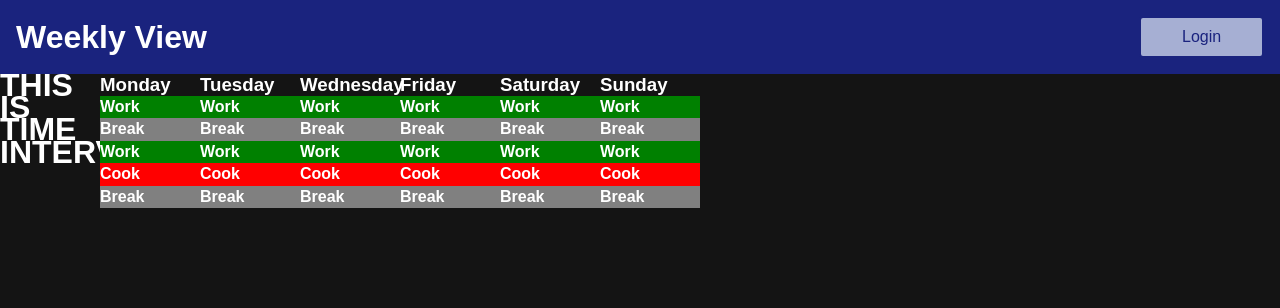
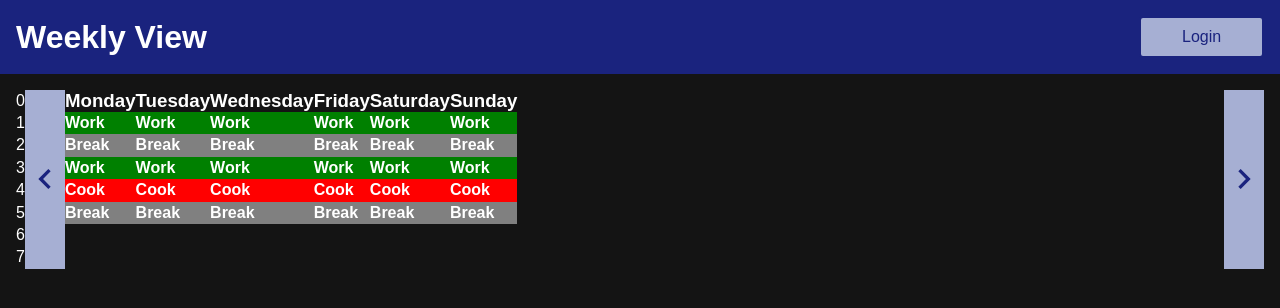
Before and after one commit to rachelrly/weekly-view-client, a Next.js app: page /calendar in a window 1280 px wide. Shown: the top 308 px of the page. Built offline with nearby package versions, Linux system fonts and the light colour scheme.

Commit message:
calendar structured proporly with components

```diff
--- /dev/null
+++ b/components/SafeCalendarView.js
@@ -0,0 +1,24 @@
+import React from 'react'
+import SwitchDayButton from './SwitchDayButton'
+import {MdKeyboardArrowLeft, MdKeyboardArrowRight} from 'react-icons/md'
+import CalendarDay from './CalendarDay'
+
+export default function SafeCalendarView({days}){
+    //if screen is small, hide some days
+    //create ref to track current items showing
+    const changeDays = (direction) => {
+        return direction == 'left'
+        ? ()=>{}
+        : ()=>{}
+    }
+
+    return (
+        <div className='calendar-display-wrapper'>
+            <SwitchDayButton Icon={MdKeyboardArrowLeft} changeDays={()=>changeDays('left')}/>
+                <div className='calendar-days-wrapper'>
+                {days.map((d, idx) => <CalendarDay  key={idx} {...d}/>)}
+                </div>
+            <SwitchDayButton Icon={MdKeyboardArrowRight} changeDays={()=>changeDays('right')}/>
+        </div>
+    )
+}
--- /dev/null
+++ b/components/SwitchDayButton.js
@@ -0,0 +1,11 @@
+import React from 'react'
+
+export default function SwitchDayButton({Icon, changeDays}){
+    return (
+        <div
+            onClick={changeDays}
+            className='calendar-side-button'>
+            <Icon className='side-button-icon'/>
+        </div>
+    )
+}
--- a/components/TimeIntervals.js
+++ b/components/TimeIntervals.js
@@ -1,13 +1,14 @@
-import React from 'react'
+import React, {Fragment} from 'react'
 
-export default function TimeInterval(){
+export default function TimeInterval({timeSlots=[0, 1, 2, 3, 4, 5, 6, 7]}){
 
 //this should return a list of all the
 //time intervals for the users waking hours
+    const interval = time => <div className='interval-item-wrapper'><span>{time}</span></div>
 
     return(
-        <div>
-            <h1>THIS IS TIME INTERVAL</h1>
+        <div className='calendar-hours-wrapper'>
+            {timeSlots.map(t => interval(t))}
         </div>
     )
 }
--- a/components/WeeklyCalendar.js
+++ b/components/WeeklyCalendar.js
@@ -1,18 +1,17 @@
-import React from 'react'
-import CalendarDay from './CalendarDay'
+import React, {Fragment} from 'react'
 import TimeInterval from './TimeIntervals'
 import data from './fake-data.json'
+import SafeCalendarView from './SafeCalendarView'
 
 export default function WeeklyCalendar(){
     //loop through calendar, pass into calendar day
     //create grid with x cols and 8 rows
     //for next seven days,
     const days = data
-    console.log(days)
     return(
-        <div className='calendar-wrapper'>
+        <div className='calendar-full-wrapper'>
             <TimeInterval />
-            {days.map((d, idx) => <CalendarDay  key={idx} {...d}/>)}
+            <SafeCalendarView days={days}/>
         </div>
     )
 }
--- a/styles/components/_calendar.sass
+++ b/styles/components/_calendar.sass
@@ -1,3 +1,32 @@
-.calendar-wrapper
-    display: grid
-    grid-template-columns: repeat(8, 100px)
+.calendar-full-wrapper
+    padding: $spacer-sm
+    width: inherit
+    display: flex
+    justify-content: stretch
+    .calendar-display-wrapper
+        flex: 5
+        display: flex
+        flex-direction: row
+        flex-wrap: wrap
+        width: 100%
+        .calendar-days-wrapper
+            display: flex
+            width: inherit
+            flex: 10
+            overflow-y: hidden
+    .calendar-day-wrapper
+        display: subgrid
+        grid-template-columns: 100%
+        grid-template-rows: repeat(36, 100px)
+
+
+.calendar-side-button
+    background-color: $color-accent-light
+    width: 40px
+    display: flex
+    justify-content: center
+    align-items: center
+    height: 100%
+    svg
+        fill: $color-accent
+        font-size: 40px
```
Also changed, not shown: 1 other file (tests, documents, lock files or other folders).
